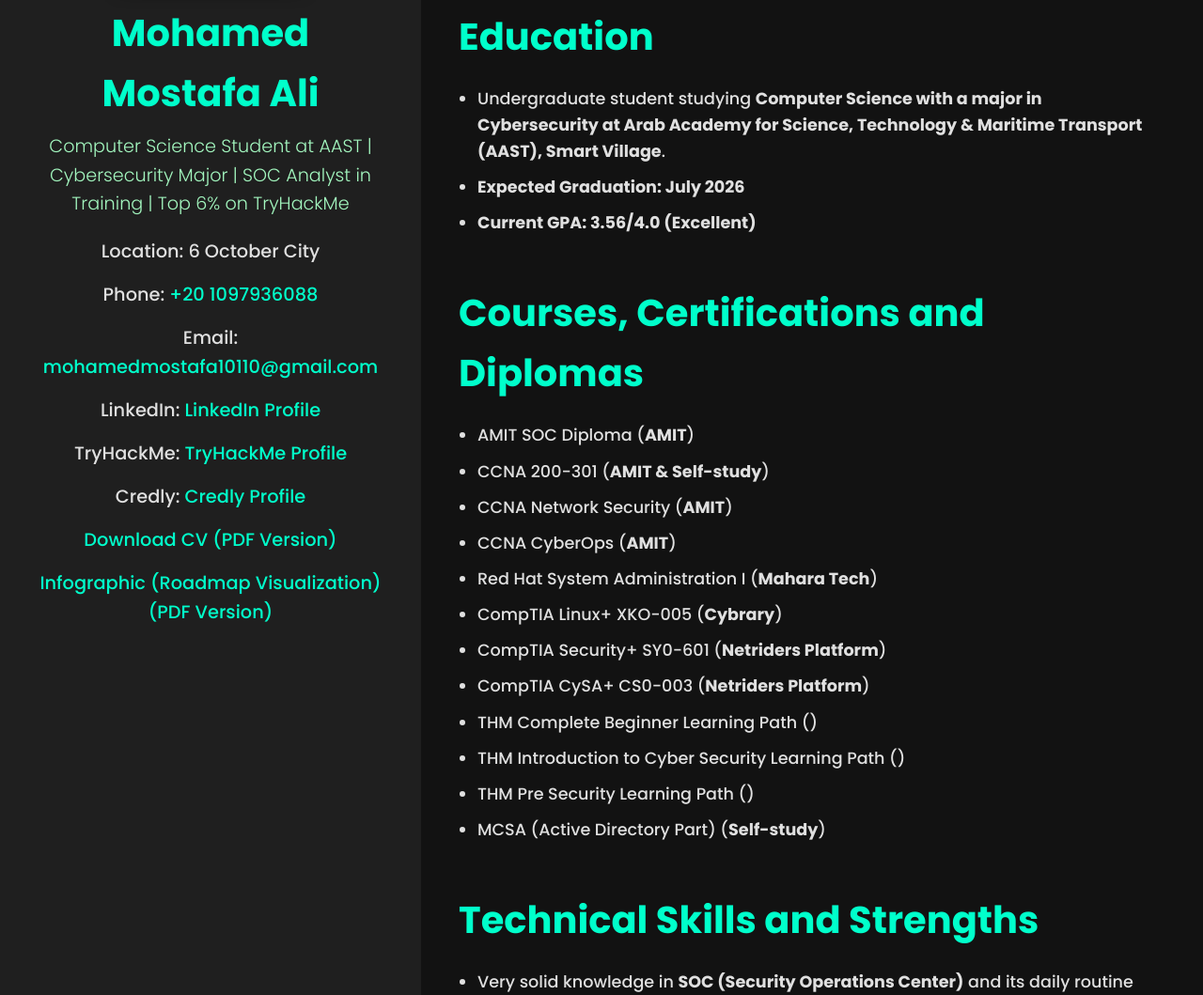
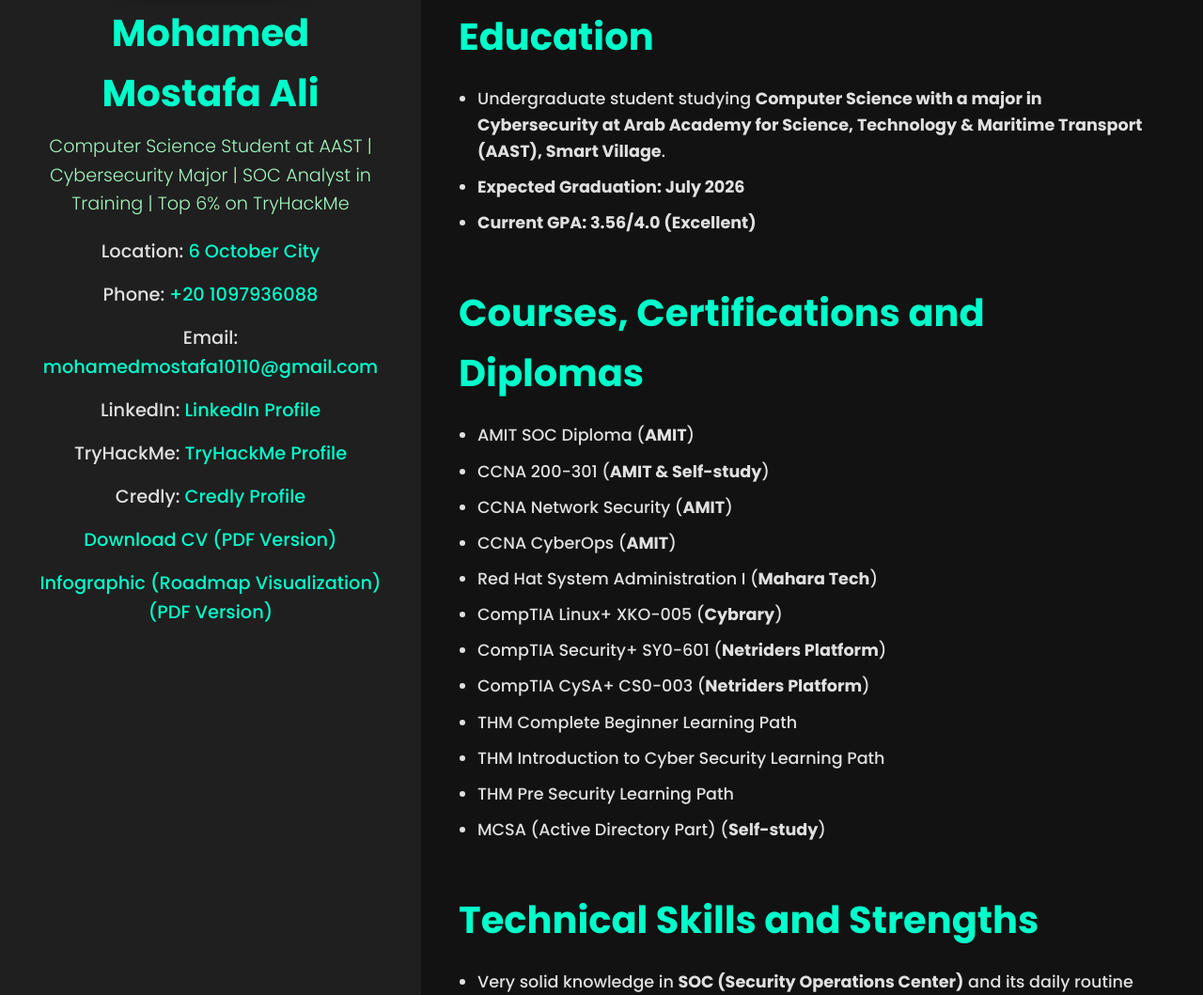
Before and after one commit to MohamedMostafa010/MohamedMostafaAli, a plain HTML site: page index.html in a window 1280 px wide. Shown: the part 308-1367 px from the top of the page at 94% size. Drawn offline with Linux system fonts and the light colour scheme.

Commit message:
4th commit

```diff
--- a/index.html
+++ b/index.html
@@ -17,7 +17,7 @@
             <p>Computer Science Student at AAST | Cybersecurity Major | SOC Analyst in Training | Top 6% on TryHackMe</p>
             <div class="contact-info">
                 <ul class="contact-list">
-                    <li>Location: 6 October City</li>
+                    <li>Location: <span style="color: #00ffcb"</span> 6 October City</li>
                     <li>Phone: <a href="tel:+201097936088">+20 1097936088</a></li>
                     <li>Email: <a href="mailto:mohamedmostafa10110@gmail.com">mohamedmostafa10110@gmail.com</a></li>
                     <li>LinkedIn: <a href="https://www.linkedin.com/in/mohamed-mostafa-ali-73b8b8261" target="_blank" rel="noopener noreferrer">LinkedIn Profile</a></li>
@@ -58,9 +58,9 @@
                     <li>CompTIA Linux+ XKO-005 (<strong>Cybrary</strong>)</li>
                     <li>CompTIA Security+ SY0-601 (<strong>Netriders Platform</strong>)</li>
                     <li>CompTIA CySA+ CS0-003 (<strong>Netriders Platform</strong>)</li>
-                    <li>THM Complete Beginner Learning Path (<strong></strong>)</li>
-                    <li>THM Introduction to Cyber Security Learning Path (<strong></strong>)</li>
-                    <li>THM Pre Security Learning Path (<strong></strong>)</li>
+                    <li>THM Complete Beginner Learning Path</li>
+                    <li>THM Introduction to Cyber Security Learning Path</li>
+                    <li>THM Pre Security Learning Path</li>
                     <li>MCSA (Active Directory Part) (<strong>Self-study</strong>)</li>
                 </ul>
             </section>
```
